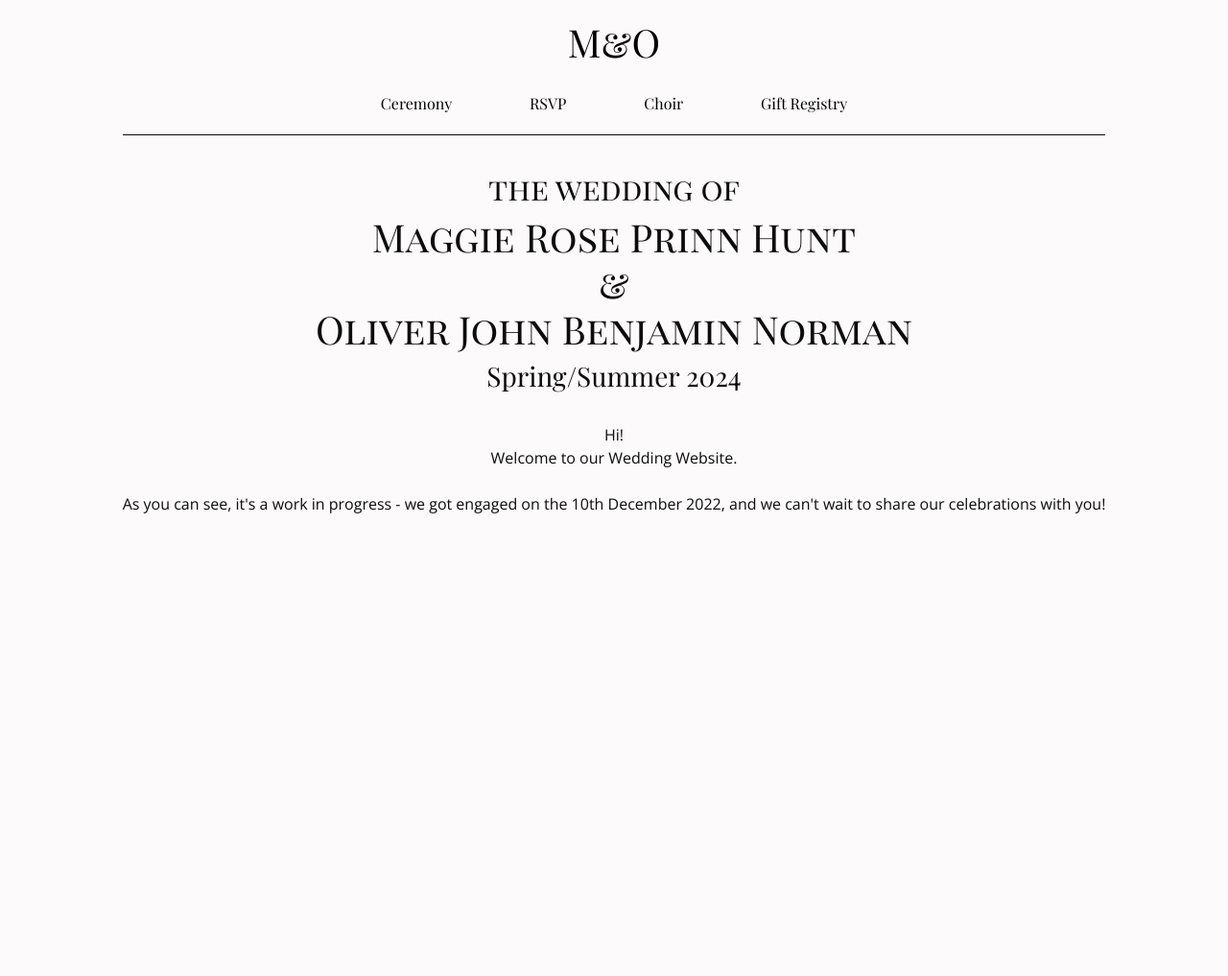
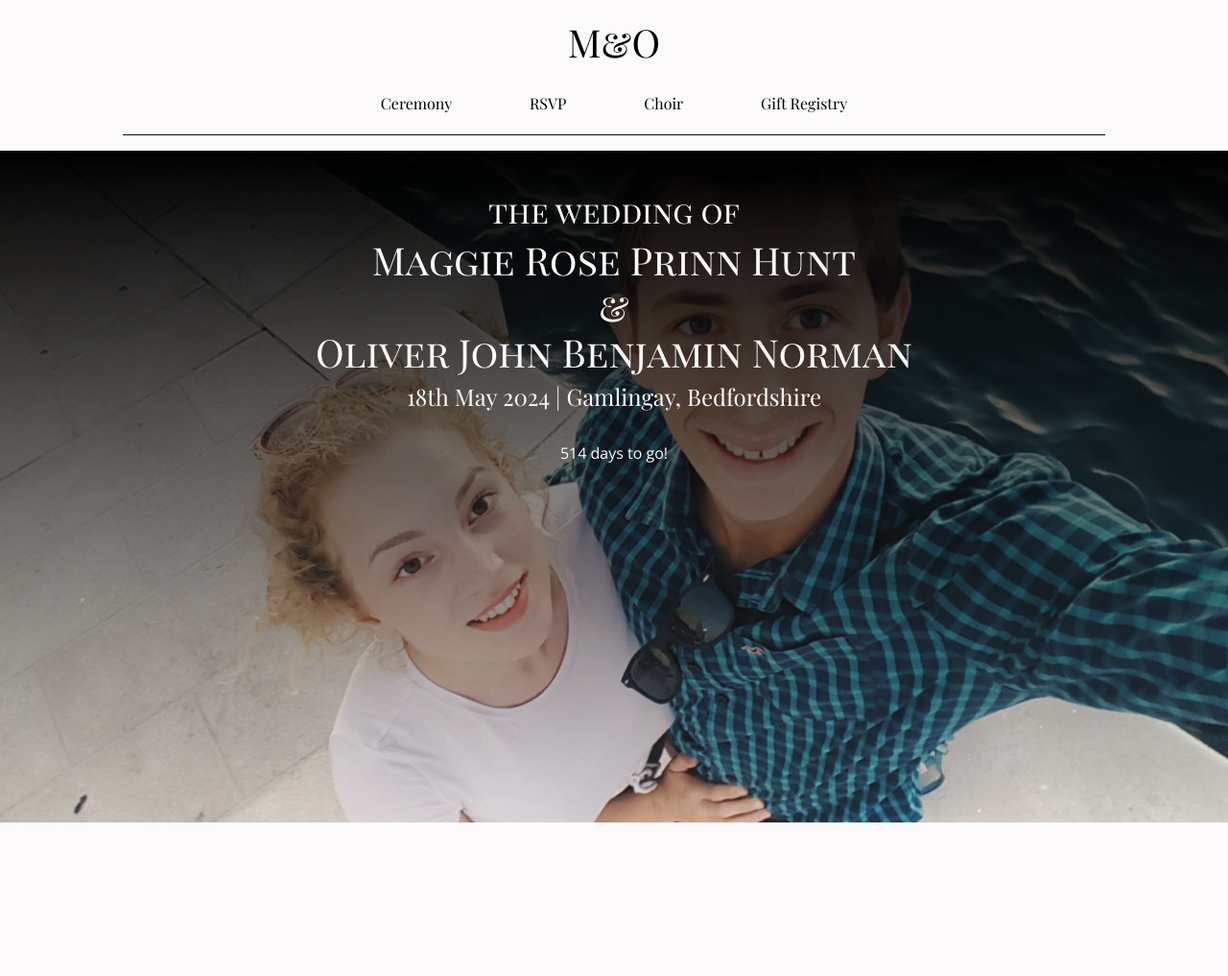
Before and after one commit to Maggie-and-Ollie-Wedding/wedding-website, a Flask app: page / in a window 1280 px wide. Shown: the whole page at 96% size. Run offline with Flask 2, Linux system fonts and the light colour scheme; some libraries are stand-ins or nearby versions.

Commit message:
countrdown and carousel on landing page

```diff
--- a/main.py
+++ b/main.py
@@ -1,12 +1,20 @@
 from flask import Flask, render_template, request, Response #imports functions to use python with html
 import os
+from datetime import date, datetime
 
-app = Flask("magie-and-ollie-wedding") #making an app
+app = Flask("maggie-and-ollie-wedding") #making an app
 
 #Homepage
 @app.route("/")
 def landing_page():
-        return render_template("index.html")
+
+    today = date.today()
+    wedding = date(2024, 5, 18)
+    time_left = wedding - today
+    days_left = time_left.days
+    print(days_left)
+
+    return render_template("index.html", days_left=days_left)
 
 #RSVP
 @app.route("/rsvp")
--- a/static/css/stylesheet.css
+++ b/static/css/stylesheet.css
@@ -3,6 +3,7 @@
     --main-dark-colour: rgb(12, 12, 12);
     --soft-dark-colour: rgb(46, 44, 44);
     --soft-background-colour: rgb(252, 250, 250);
+    --cover-page-height: 700px;
   }
   .header-and-nav {
     position: fixed;
@@ -32,6 +33,50 @@
     overflow: hidden;
 }
 
+.cover-page-image {
+    z-index: -2;
+    height: var(--cover-page-height);
+    width: 100vw;
+    object-fit: cover;
+    opacity: 90%;
+    margin-top: 157px;
+}
+
+#cover-page-gradient {
+    z-index: 1;
+    margin-top: 157px;
+    background: var(--soft-background-colour);
+    background: linear-gradient(0deg, rgba(252,250,250,0) 0%, rgba(0,0,0,1) 100%);
+    height: var(--cover-page-height);
+    width: 100vw;
+    position: fixed;
+    opacity: 100%;
+}
+#cover-page {
+    z-index: 2;
+    color: var(--soft-background-colour);
+    position: fixed;
+    width: auto;
+    top: 0;
+    left: 0;
+    right: 0;
+    bottom: 0;
+    padding-top: 20px;
+    padding-bottom: 50px;
+    padding-left: 100px;
+    padding-right: 100px;
+    overflow: scroll;
+    margin-top: 157px;
+    position: fixed;
+    display: flex;
+    flex-direction: column;
+    align-items: center;
+    height: 100vh;
+    width: 100vw;
+    object-fit:scale-down;
+}
+
+
 #page-content {
     position: fixed;
     width: auto;
@@ -49,29 +94,30 @@
     display: flex;
     flex-direction: column;
     align-items: center;
+    color: var(--main-dark-colour);
+    z-index: 0;
 }
-
 
 h1 {
     font-family: 'Playfair Display SC', serif;
-    color: var(--main-dark-colour);
 }
 
 h2 {
     font-family: 'Playfair Display SC', serif;
-    color: var(--main-dark-colour);
 }
 
 h3{
     font-family: 'Playfair Display', serif;
-    color: var(--main-dark-colour);
 }
+
+h4{
+    font-family: 'Playfair Display', serif;
+}
+
 
 p {
     font-family: 'Open Sans', sans-serif;
-    color: var(--main-dark-colour);
 }
-
 
 .header-and-nav{
     display: flex;
@@ -88,6 +134,15 @@ nav {
     border-bottom: 1px solid var(--main-dark-colour);
     align-self: center;
     position: relative;
+    z-index: 1;
+}
+
+
+.carousel-display-home {
+    height: var(--cover-page-height);
+    width: 100vw;
+    /* box-shadow: 2px 2px 4px var(--soft-dark-colour); */
+    border-radius: 300px 300px 0px 0px;
 }
 
 .carousel-display {
@@ -106,14 +161,14 @@ nav {
 
 .carousel-caption {
     visibility: hidden;
-    background-color: var(--soft-background-colour);
+    /* background-color: var(--soft-background-colour);
     opacity: 100%;
     padding-top: 0px;
     padding-bottom: 0px;
     height: 15px;
     /* bottom: 40px; */
-    top: 0px;
-    font-size: x-small;
+    /* top: 0px;
+    font-size: x-small; */
 }
 ul{
     margin: 0;
@@ -193,6 +248,10 @@ h3{
     font-size: medium;
 }
 
+h4{
+    font-size: small;
+}
+
 p{
     font-size: small;
 }
@@ -206,6 +265,7 @@ p{
 .header-and-nav {
     width: 100vw;
     margin: 0px;
+    z-index: 5;
 }
 
 li {
--- /dev/null
+++ b/static/js/script.js
@@ -0,0 +1,11 @@
+window.addEventListener('load', (event) => {
+
+  if (window.location.pathname =='/index') {
+    window.onload (carousel_function = function() {
+        ('.carousel').carousel({
+              interval: 100
+            });
+        ('.carousel').carousel('cycle');
+      }
+    )
+          }})
--- a/templates/index.html
+++ b/templates/index.html
@@ -41,13 +41,94 @@
   </li>
         </ul>
     </nav></div>
-      <div id="page-content" class="main-content">
+    <div>
+      <div id="cover-page-gradient"></div>
+       <div class="carousel-display-home">
+        <div id="carouselExampleIndicators" class="carousel slide" data-ride="carousel">
+          <div class="carousel-inner">
+            <div class="carousel-item active">
+              <img class="d-block w-100 cover-page-image" src="../static/images/zadarable.JPG" alt="Zadar">
+
+            </div>
+            <div class="carousel-item">
+              <img class="d-block w-100 cover-page-image" src="../static/images/IMG_1531 (1).JPG" alt="Snow">
+
+            </div>
+            <div class="carousel-item">
+              <img class="d-block w-100 cover-page-image" src="../static/images/edd80088-7b88-42b1-88cf-6b1c11a2407d.JPG" alt="Leila">
+
+            </div>
+            <div class="carousel-item">
+              <img class="d-block w-100 cover-page-image" src="../static/images/16252180_1406401712727874_4595870805118186840_o (1).JPG" alt="ESO">
+
+            </div>
+
+            <div class="carousel-item">
+              <img class="d-block w-100 cover-page-image" src="../static/images/16299736_1406370176064361_1995352274273630325_o.JPG" alt="ESO">
+
+            </div>
+
+            <div class="carousel-item">
+              <img class="d-block w-100 cover-page-image" src="../static/images/IMG_1915.JPG" alt="ESO">
+
+            </div>
+            <div class="carousel-item">
+              <img class="d-block w-100 cover-page-image" src="../static/images/635E963F-8FDB-48F2-B950-9B568ADEFD35.JPG" alt="Pimlico">
+
+            </div>
+            <div class="carousel-item">
+              <img class="d-block w-100 cover-page-image" src="../static/images/IMG_1951.jpg" alt="HP">
+
+            </div>
+            <div class="carousel-item" data-ride="carousel">
+              <img class="d-block w-100 cover-page-image" src="../static/images/IMG_1956.JPG" alt="Nice">
+
+            </div>
+            <div class="carousel-item">
+              <img class="d-block w-100 cover-page-image" src="../static/images/IMG_1959.JPG" alt="Party">
+
+            </div>
+            <div class="carousel-item">
+              <img class="d-block w-100 cover-page-image" src="../static/images/IMG_1961.JPG" alt="Kalkan">
+
+            </div>
+            <div class="carousel-item">
+              <img class="d-block w-100 cover-page-image" src="../static/images/IMG_1966.JPG" alt="Bears">
+
+            </div>
+            <div class="carousel-item">
+              <img class="d-block w-100 cover-page-image" src="../static/images/IMG_1964.JPG" alt="Ceilidh">
+
+            </div>
+
+            <div class="carousel-item">
+              <img class="d-block w-100 cover-page-image" src="../static/images/IMG_1971.JPG" alt="Pirates">
+
+            </div>
+            <div class="carousel-item">
+              <img class="d-block w-100 cover-page-image" src="../static/images/IMG_1946 (1).JPG" alt="Ironman">
+              <div class="carousel-caption d-none d-md-block">
+                <p>After Ollie's IronMan.</p>
+              </div>
+            </div>
+          </div>
+
+        </div>
+      </div>
+    </div>
+      <div id="cover-page" class="main-content page-content">
+        <br>
         <h2>the wedding of</h2>
      <h1>Maggie Rose Prinn Hunt<br>&<br>Oliver John Benjamin Norman</h1>
-     <h3>Spring/Summer 2024</h3>
+     <h4>18th May 2024 | Gamlingay, Bedfordshire</h4>
      <br>
-       <p>Hi!<br>Welcome to our Wedding Website.<br>
-        <br>As you can see, it's a work in progress - we got engaged on the 10th December 2022, and we can't wait to share our celebrations with you!
-      </p></div>
+       <p> {{days_left}} days to go!<br>
+       </p></div>
     </body>
+    <script src="https://code.jquery.com/jquery-3.2.1.slim.min.js" integrity="sha384-KJ3o2DKtIkvYIK3UENzmM7KCkRr/rE9/Qpg6aAZGJwFDMVNA/GpGFF93hXpG5KkN" crossorigin="anonymous"></script>
+<script src="https://cdn.jsdelivr.net/npm/popper.js@1.12.9/dist/umd/popper.min.js" integrity="sha384-ApNbgh9B+Y1QKtv3Rn7W3mgPxhU9K/ScQsAP7hUibX39j7fakFPskvXusvfa0b4Q" crossorigin="anonymous"></script>
+<script src="https://cdn.jsdelivr.net/npm/bootstrap@4.0.0/dist/js/bootstrap.min.js" integrity="sha384-JZR6Spejh4U02d8jOt6vLEHfe/JQGiRRSQQxSfFWpi1MquVdAyjUar5+76PVCmYl" crossorigin="anonymous"></script>
+
+<script src="../static/js/script.js"></script>
+
 </html>
```
Also changed, not shown: static/images/edd80088-7b88-42b1-88cf-6b1c11a2407d.JPG, static/images/eso2.jpg (added), static/images/icon.png, 1 other file.
